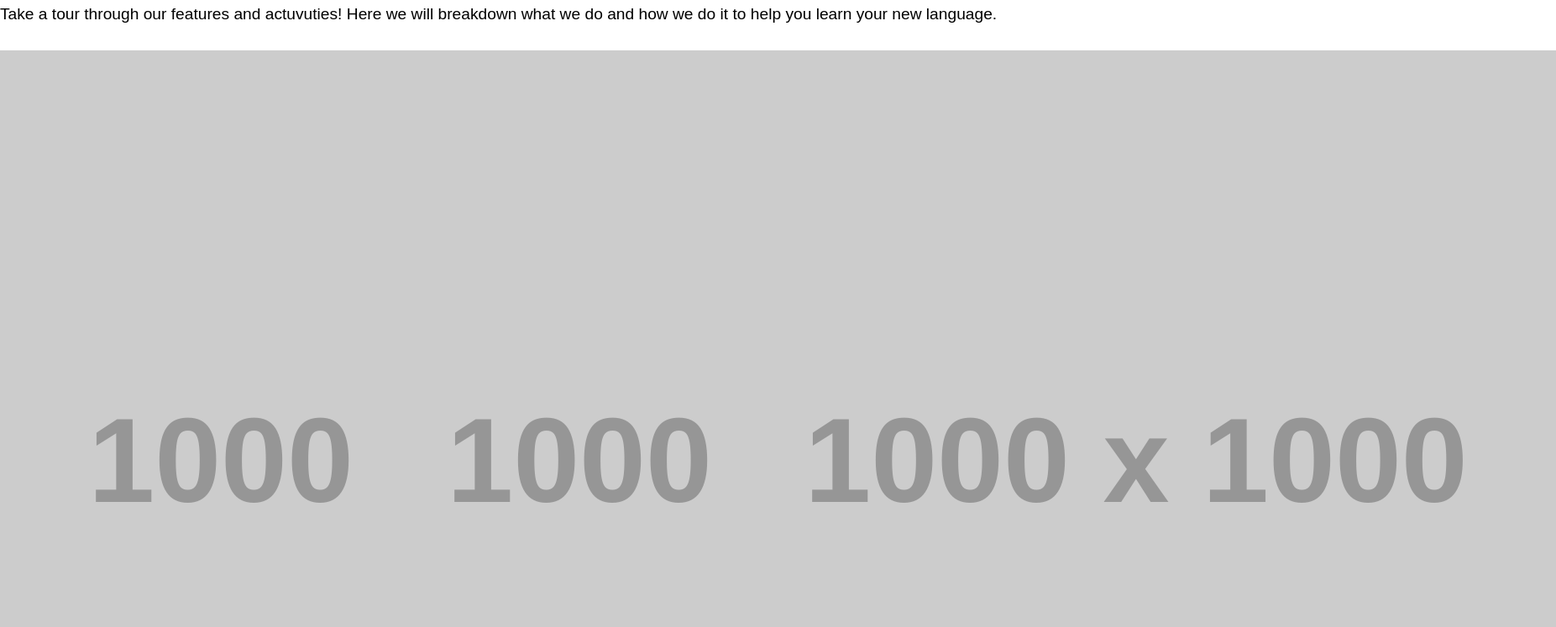
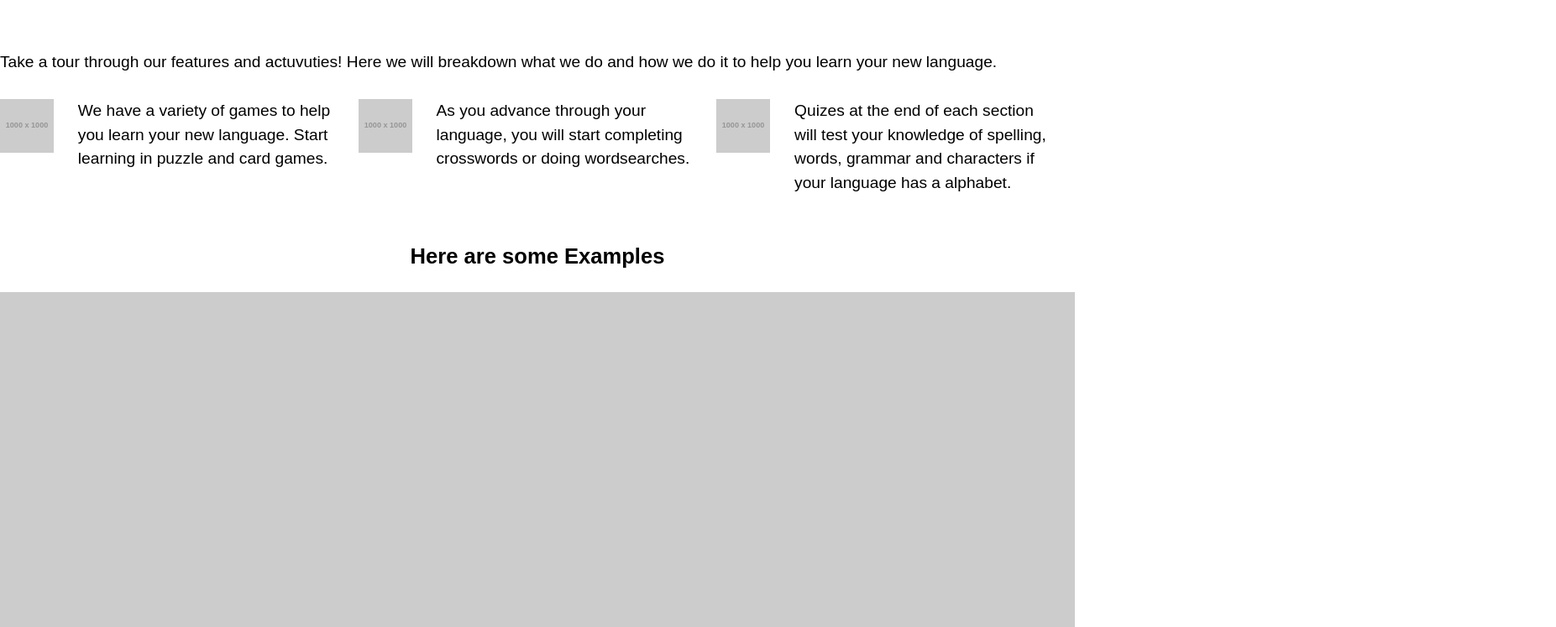
Before and after one commit to MattSkinner30/speakeasy, a plain HTML site: page tour.html in a window 1280 px wide. Shown: the part 199-946 px from the top of the page at 84% size, 1853 px wide, since content can reach past the window. Drawn offline with Linux system fonts and the light colour scheme; placeholder pictures from the web are drawn by us.

Commit message:
Finished setting up Tour

```diff
--- a/tour.html
+++ b/tour.html
@@ -11,7 +11,7 @@
 	<meta name="mobileoptimized" content="240">
 </head>
 <body>
-<header>
+<header class="push">
 <div class="grid gutter pad-top">
 	<div class="unit xs-1-2 s-1-2 m-1-2 l-1-2">
 		<h1 class="giga text=left">Speakeasy</h1>
@@ -31,46 +31,40 @@
 <main>
 <h2 class="tera text-center">Welcome to Speakeasy</h2>
 
-<p>Take a tour through our features and actuvuties! Here we will breakdown what we do and how we do it to help you learn your new language.</p>
+<p class="pad-top">Take a tour through our features and actuvuties! Here we will breakdown what we do and how we do it to help you learn your new language.</p>
 
 <div class="grid">
-	<div class="unit xs-1 s-1 m-1-2 l-1-3">
-		<img class="" src="http://placehold.it/1000x1000">
-		<p>We have a variety of games to help you learn your new language. Start learning in puzzle and card games.</p>
+	<div class="unit xs-1 s-1 m-1-2 l-1-3 media push">
+		<img class="i--64 media__img" src="http://placehold.it/1000x1000">
+		<p class="media__body gutter">We have a variety of games to help you learn your new language. Start learning in puzzle and card games.</p>
 	</div>
 
 
-	<div class="unit xs-1 s-1 m-1-2 l-1-3">
-		<img class="" src="http://placehold.it/1000x1000">
-		<p>As you advance through your language, you will start completing crosswords or doing wordsearches.</p>
+	<div class="unit xs-1 s-1 m-1-2 l-1-3 media push">
+		<img class="i--64 media__img" src="http://placehold.it/1000x1000">
+		<p class="media__body gutter">As you advance through your language, you will start completing crosswords or doing wordsearches.</p>
 	</div>
 
-	<div class="unit xs-1 s-1 m-1 l-1-3">
-		<img class="" src="http://placehold.it/1000x1000">
-		<p>Quizes at the end of each section will test your knowledge of spelling, words, grammar and characters if your language has a alphabet.</p>
+	<div class="unit xs-1 s-1 m-1 l-1-3 media push">
+		<img class="i--64 media__img" src="http://placehold.it/1000x1000">
+		<p class="media__body gutter">Quizes at the end of each section will test your knowledge of spelling, words, grammar and characters if your language has a alphabet.</p>
 	</div>
+</div>
 
+<h3 class="mega text-center">Here are some Examples</h4>
 
-
-
-
-
-
-
-
-
-
-
-
-
-
-
-
-
+<div class="grid push-2">
+	<div class="embed embed--4by3 unit xs-1 s-1 m-1 l-1-2">
+		<img class="embed__item" src="http://placehold.it/640x480">
+	</div>
+	<div class="embed embed--4by3 unit xs-1 s-1 m-1 l-1-2">
+		<img class="embed__item" src="http://placehold.it/640x480">
+	</div>
 </div>
 
 
-
+<p class="text-center">Start for Free</p>
+	<a class="btn" href="signup.html">Register</a>
 
 
 
```
Also changed, not shown: index.html (+1 -1 lines).
